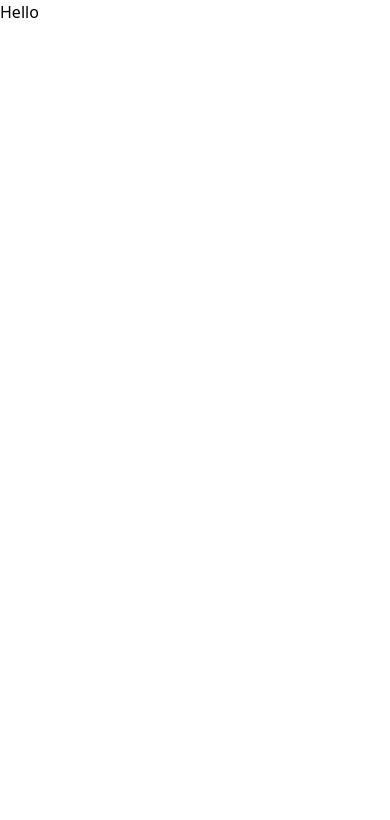
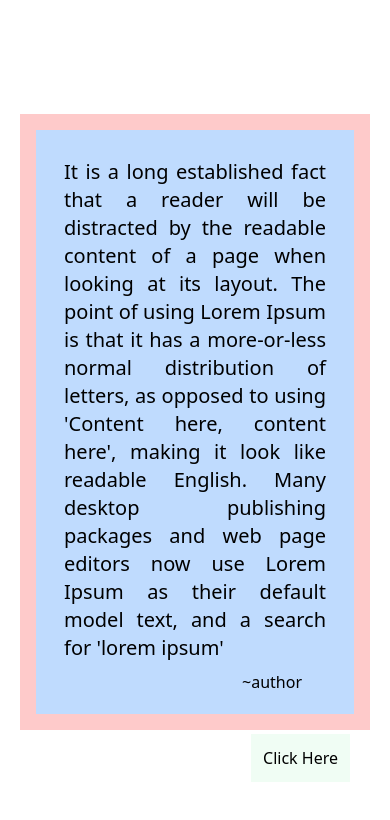
Before and after one commit to sethkabir/RandomQuote, a React (Vite) app: page / in a window 390 px wide. Shown: the top 820 px of the page. Built offline with nearby package versions, Linux system fonts and the light colour scheme.

Commit message:
add text box and responsive design

```diff
--- a/src/App.tsx
+++ b/src/App.tsx
@@ -1,9 +1,11 @@
+import TextBox from "./Components/TextBox";
+
 function App() {
-  return (
-    <div className="">
-      Hello
-    </div>
-  )
+	return (
+		<div className="">
+			<TextBox />
+		</div>
+	);
 }
 
-export default App
+export default App;
--- /dev/null
+++ b/src/Components/TextBox.tsx
@@ -0,0 +1,28 @@
+const TextBox = () => {
+	return (
+		<div
+			id="quote-box"
+			className="absolute top-1/2 left-1/2 md:h-[400px] md:w-[750px] w-[350px] -translate-y-1/2 -translate-x-1/2 bg-red-200 p-2 space-y-3"
+		>
+			<div id="text" className="bg-blue-200 h-3/4 p-5 m-2">
+				<div className="text-xl text-justify p-2">
+					It is a long established fact that a reader will be
+					distracted by the readable content of a page when looking at
+					its layout. The point of using Lorem Ipsum is that it has a
+					more-or-less normal distribution of letters, as opposed to
+					using 'Content here, content here', making it look like
+					readable English. Many desktop publishing packages and web
+					page editors now use Lorem Ipsum as their default model
+					text, and a search for 'lorem ipsum'
+				</div>
+
+				<div id="author" className="text-right mr-8">
+					~author
+				</div>
+			</div>
+			<button id="new-quote" className="absolute right-5 bg-green-50 p-3" >Click Here</button>
+		</div>
+	);
+};
+
+export default TextBox;
```
